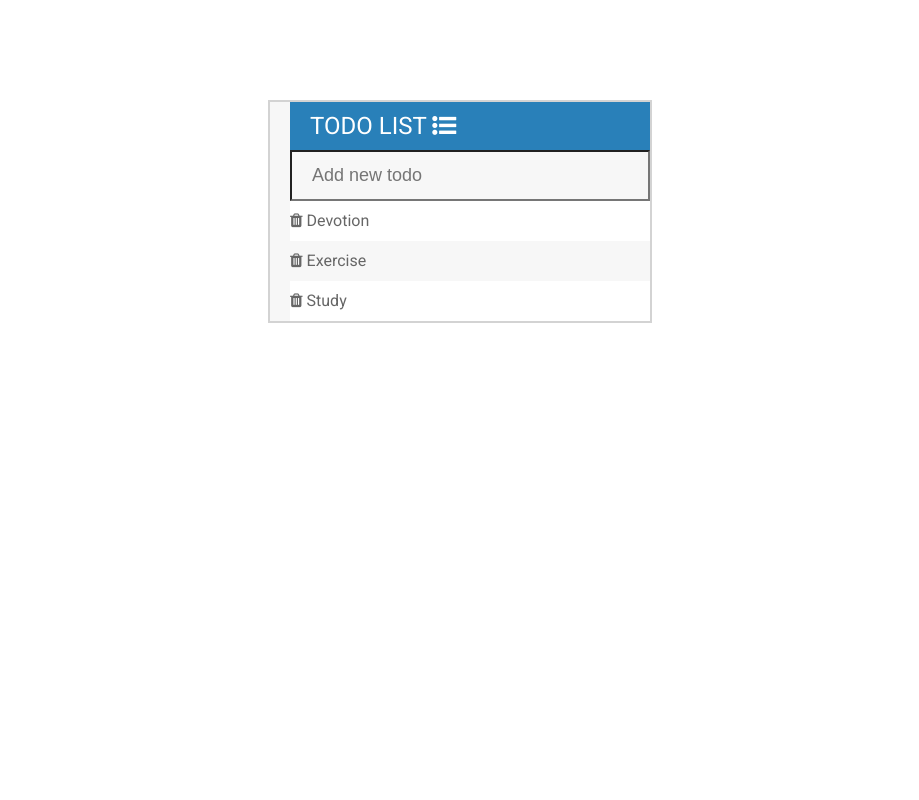
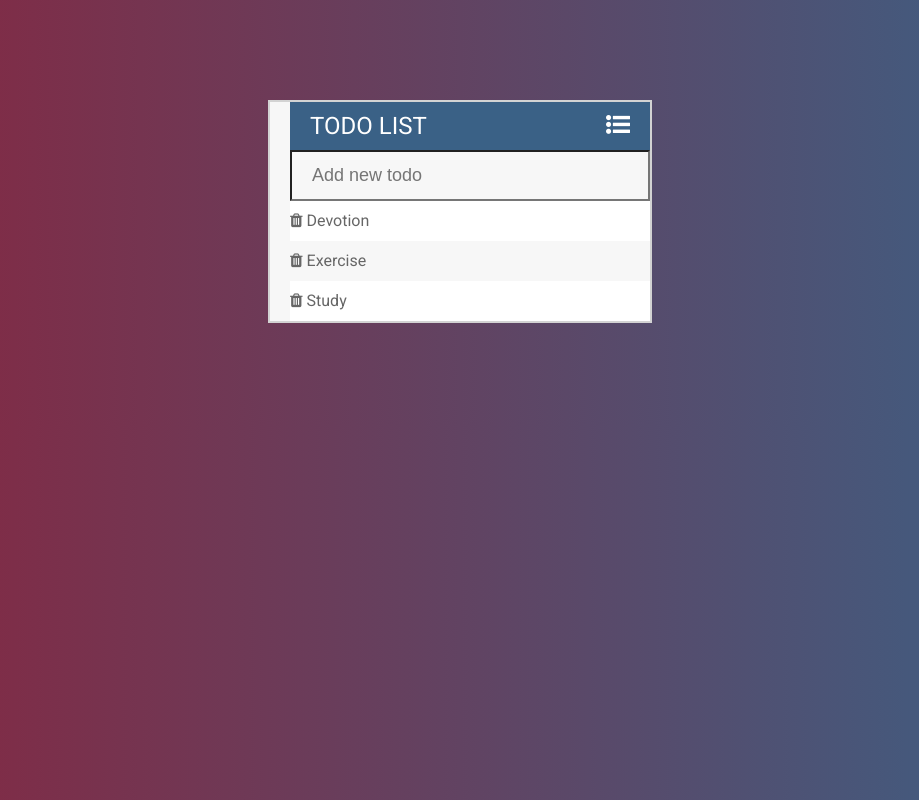
Before and after one commit to bviengineer/jQuery-Todo, a plain HTML site: page index.html in a window 1280 px wide. Shown: the whole page, without its empty margins (180-1099 px from the left). Drawn offline with Linux system fonts and the light colour scheme.

Commit message:
added gradient background values to html selector; updated the background-color of h1 to match a color in gradient; selected the font awesome icon following h1 content and floated it to the right

```diff
--- a/Assets/css/todo.css
+++ b/Assets/css/todo.css
@@ -1,5 +1,8 @@
 html {
     font-family: 'Roboto', sans-serif;
+    background: #3a6186;  /* fallback for old browsers */
+    background: -webkit-linear-gradient(to right, #89253e, #3a6186);  /* Chrome 10-25, Safari 5.1-6 */
+    background: linear-gradient(to right, #89253e, #3a6186); /* W3C, IE 10+/ Edge, Firefox 16+, Chrome 26+, Opera 12+, Safari 7+ */
 }
 
 #container {
@@ -18,12 +21,16 @@ html {
 
 h1 {
     text-transform: uppercase;
-    background-color: #2980b9;
+    background-color: #3a6186;
     color: white;
     margin: 0;
     padding: 10px 20px;
     font-size: 24px;
     font-weight: normal;
+}
+
+.fa-list-ul {
+    float: right;
 }
 
 input {
```
